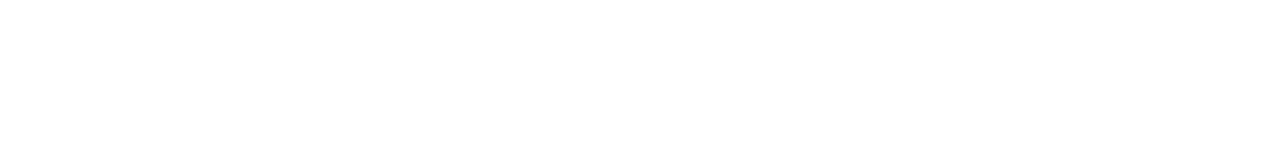
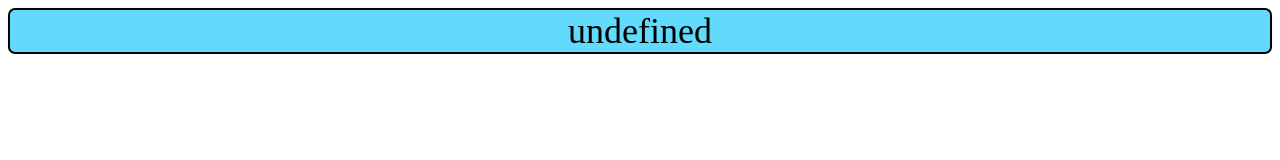
Before and after one commit to Vovan1608/the_core_CS, a plain HTML site: page #5_Max Multiple/index.html in a window 1280 px wide. Drawn offline with Linux system fonts and the light colour scheme.

Commit message:
added base code

```diff
--- a/#5_Max Multiple/index.html
+++ b/#5_Max Multiple/index.html
@@ -6,5 +6,8 @@
     <meta name="viewport" content="width=device-width, initial-scale=1.0" />
     <title>Document</title>
   </head>
-  <body></body>
+  <body>
+    <div id="add"></div>
+    <script src="./main.js"></script>
+  </body>
 </html>
--- /dev/null
+++ b/#5_Max Multiple/main.js
@@ -0,0 +1,32 @@
+"use strict";
+
+/*
+Given a divisor and a bound, find the largest integer N such that:
+N is divisible by divisor.
+N is less than or equal to bound.
+N is greater than 0.
+It is guaranteed that such a number exists.
+Example
+For divisor = 3 and bound = 10, the output should be
+maxMultiple(divisor, bound) = 9.
+The largest integer divisible by 3 and not larger than 10 is 9.
+*/
+
+function maxMultiple(divisor, bound) {}
+
+const divisor = 3;
+const bound = 10;
+
+const add = document.querySelector("#add");
+add.style = `
+	background-color: #61dafb;
+	text-align: center;
+	font-size: 36px;
+	border: 2px solid black;
+	border-radius: 7px;
+`;
+
+const el = document.createElement("div");
+el.innerText = maxMultiple(divisor, bound);
+
+add.append(el);
```
